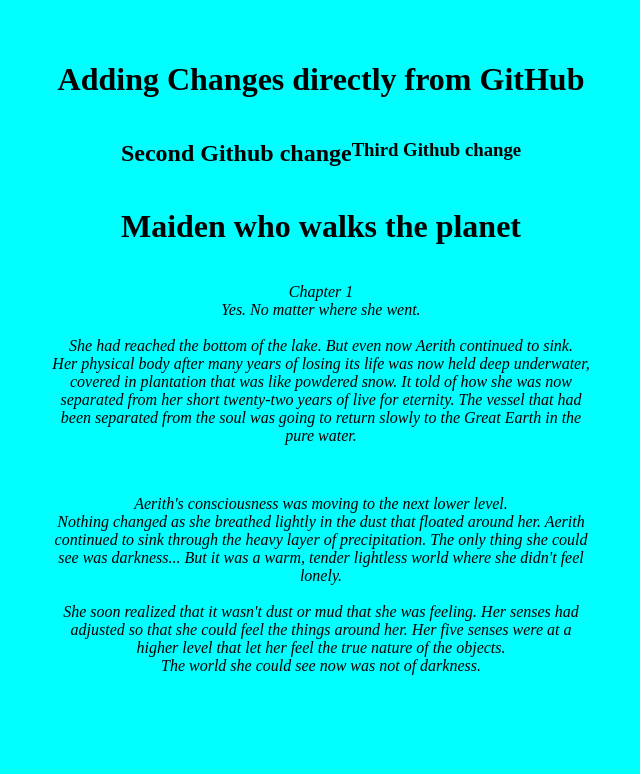
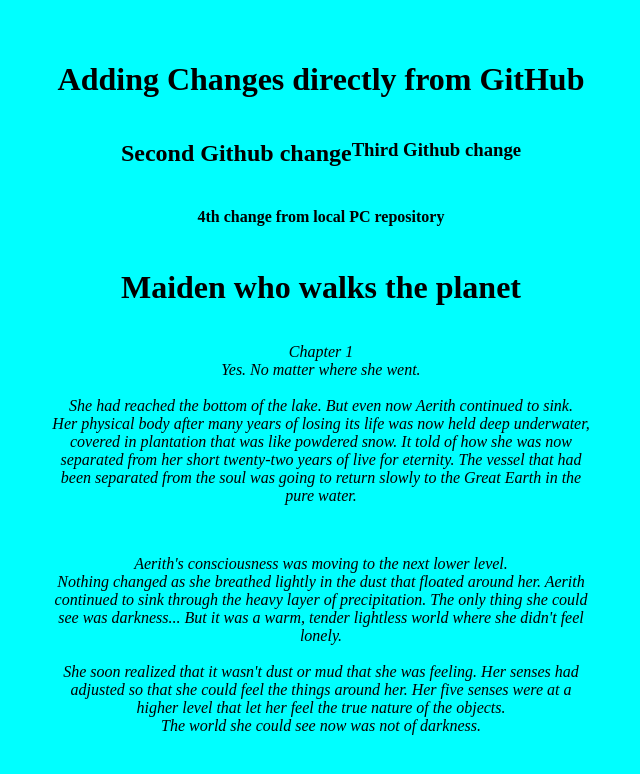
Before and after one commit to MateuszCrono/KodillaWeek4-Practice, a plain HTML site: page index.html in a window 1280 px wide. Shown: the whole page, without its empty margins (319-959 px from the left). Drawn offline with Linux system fonts and the light colour scheme.

Commit message:
4th change from local repository

```diff
--- a/index.html
+++ b/index.html
@@ -9,6 +9,7 @@
         <h1> Adding Changes directly from GitHub <h1>
         <h2> Second Github change <h2>
          <h3> Third Github change <h3>
+        <h4> 4th change from local PC repository </h4>
         <h1> Maiden who walks the planet</h1>
         <p> Chapter 1
         <br>
```
